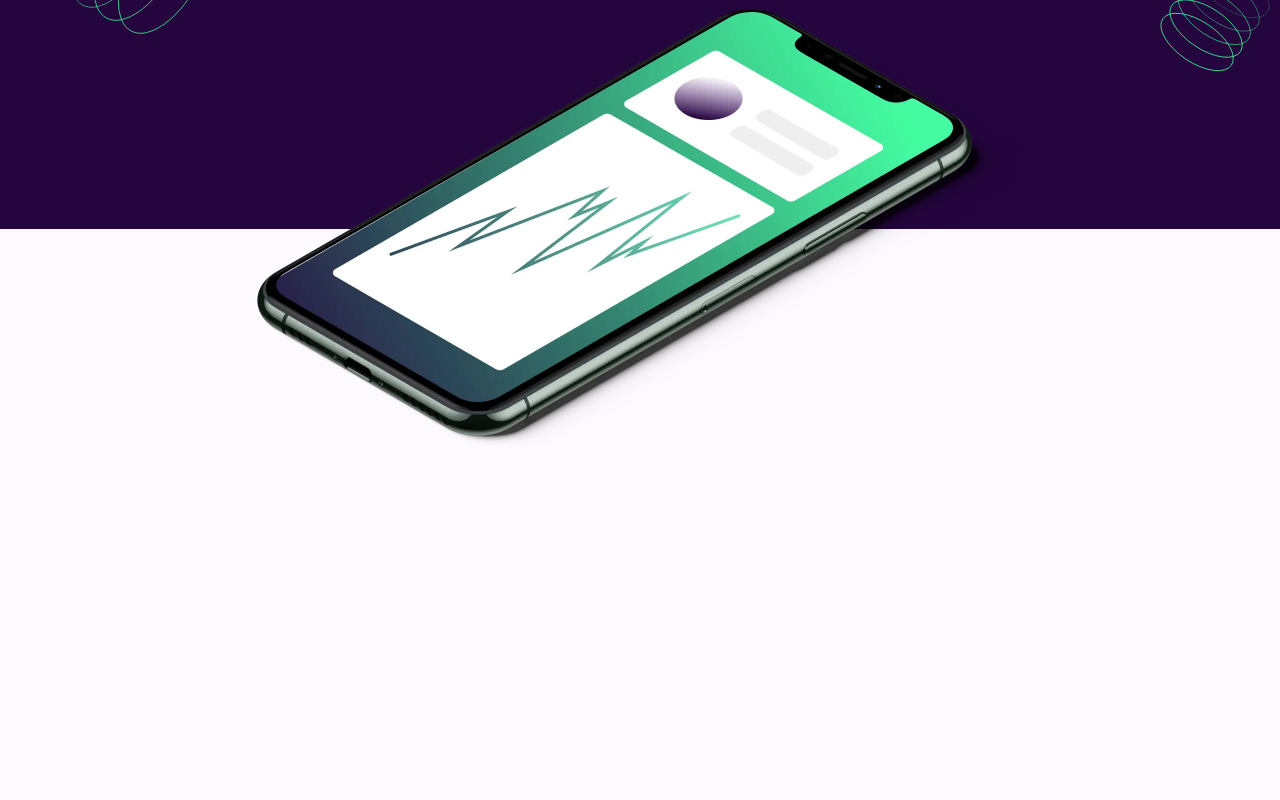
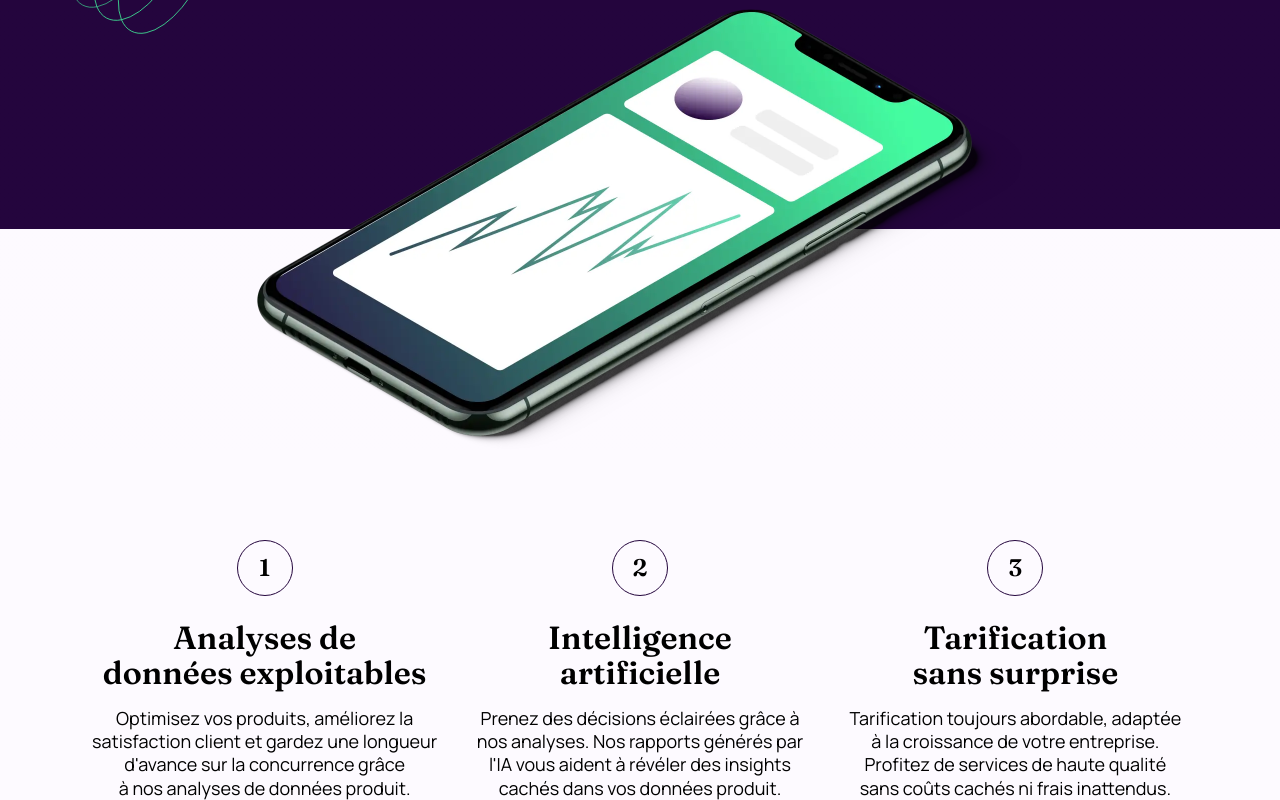
Before and after one commit to cedric-renais/workit, a website built with Vite: page index.html in a window 1280 px wide. Shown: the part 467-1267 px from the top of the page. Before the commit the page ends 917 px from the top, so only its background shows below. Built offline with nearby package versions, Linux system fonts and the light colour scheme.

Commit message:
🚧 Features section HTML & SCSS 🎨

```diff
--- a/index.html
+++ b/index.html
@@ -31,7 +31,7 @@
       <section class="hero">
         <div class="hero__wrapper wrapper">
           <h1 class="hero__headline">
-            Des données <span class="hero__headline--border">adaptées</span> à
+            Des données <span class="hero__headline--green">adaptées</span> à
             vos besoins.
           </h1>
           <a href="#" class="hero__button button">En savoir plus</a>
@@ -47,6 +47,40 @@
           />
         </div>
       </section>
+      <section class="features">
+        <div class="features__wrapper wrapper">
+          <h2 class="features__headline sr-only">Services</h2>
+          <div class="features__item">
+            <span class="features__item-number">1</span>
+            <h3 class="features__item-title">
+              Analyses de données exploitables
+            </h3>
+            <p class="features__item-description">
+              Optimisez vos produits, améliorez la satisfaction client et gardez
+              une longueur d'avance sur la concurrence grâce à nos analyses de
+              données produit.
+            </p>
+          </div>
+          <div class="features__item">
+            <span class="features__item-number">2</span>
+            <h3 class="features__item-title">Intelligence artificielle</h3>
+            <p class="features__item-description">
+              Prenez des décisions éclairées grâce à nos analyses. Nos rapports
+              générés par l'IA vous aident à révéler des insights cachés dans
+              vos données produit.
+            </p>
+          </div>
+          <div class="features__item">
+            <span class="features__item-number">3</span>
+            <h3 class="features__item-title">Tarification sans surprise</h3>
+            <p class="features__item-description">
+              Tarification toujours abordable, adaptée à la croissance de votre
+              entreprise. Profitez de services de haute qualité sans coûts
+              cachés ni frais inattendus.
+            </p>
+          </div>
+        </div>
+      </section>
     </main>
     <!-- Footer -->
     <footer class="footer"></footer>
--- /dev/null
+++ b/sass/components/_features.scss
@@ -0,0 +1,63 @@
+@use '../util/' as u;
+
+.features {
+  margin-block-start: clamp(
+    u.rem(64),
+    3.1594827586206895rem + 3.5862068965517238vw,
+    u.rem(90)
+  );
+
+  &__wrapper {
+    display: grid;
+    gap: u.rem(40) u.rem(26);
+
+    @include u.breakpoint('large') {
+      grid-template-columns: repeat(3, 1fr);
+    }
+  }
+
+  &__headline {
+    text-align: center;
+  }
+
+  &__item {
+    display: grid;
+    gap: u.rem(16) u.rem(32);
+    justify-items: center;
+    text-align: center;
+    text-wrap: balance;
+
+    @media (u.em(900) >= width >= u.em(700)) {
+      grid-template-columns: u.rem(48) auto;
+      grid-template-rows: auto auto;
+      text-align: left;
+      justify-items: start;
+    }
+  }
+
+  &__item-number {
+    display: inline-grid;
+    place-items: center;
+    grid-column: 1 / 2;
+    grid-row: 1 / 3;
+    align-self: center;
+    font-family: 'Fraunces', Georgia, 'Times New Roman', Times, serif;
+    font-weight: 600;
+    line-height: 1.1;
+    font-size: clamp(
+      u.rem(20),
+      1.1206896551724137rem + 0.5517241379310345vw,
+      u.rem(24)
+    );
+    inline-size: u.rem(48);
+    block-size: u.rem(48);
+    border: 1px solid var(--color-purple);
+    border-radius: 50%;
+    margin-block-end: u.rem(8);
+
+    @include u.breakpoint('large') {
+      inline-size: u.rem(56);
+      block-size: u.rem(56);
+    }
+  }
+}
--- a/sass/components/_hero.scss
+++ b/sass/components/_hero.scss
@@ -4,6 +4,11 @@
   position: relative;
   background-color: var(--color-purple);
   text-align: center;
+  margin-block-end: clamp(
+    u.rem(64),
+    3.1594827586206895rem + 3.5862068965517238vw,
+    u.rem(90)
+  );
 
   &::before,
   &::after {
@@ -19,8 +24,7 @@
   }
 
   &::before {
-    top: 20%;
-    left: 0;
+    inset-block-start: 20%;
     inline-size: u.rem(270);
     block-size: u.rem(217);
     background-image: url('../../assets/images/bg-pattern-1.svg');
@@ -29,8 +33,8 @@
   &::after {
     inline-size: u.rem(130);
     block-size: u.rem(135);
-    right: 0;
-    top: 35%;
+    inset-block-start: 20%;
+    inset-inline-end: 0;
     background-image: url('../../assets/images/bg-pattern-2.svg');
   }
 
@@ -41,9 +45,8 @@
     margin-inline: auto;
   }
 
-  &__headline--border {
-    text-decoration: underline var(--color-green) u.rem(3);
-    text-underline-offset: u.rem(7.5);
+  &__headline--green {
+    color: var(--color-green);
   }
 
   &__button {
@@ -55,7 +58,7 @@
       var(--color-purple) 50%,
       var(--color-white) 50%
     );
-    padding-inline: 32px;
+    padding-inline: u.rem(32);
   }
 
   &__image {
--- a/sass/components/_index.scss
+++ b/sass/components/_index.scss
@@ -1,2 +1,3 @@
 @forward 'header';
 @forward 'hero';
+@forward 'features';
--- a/sass/global/_boilerplate.scss
+++ b/sass/global/_boilerplate.scss
@@ -35,3 +35,15 @@ ul {
   inline-size: min(u.rem(1100), calc(100% - u.rem(32)));
   margin-inline: auto;
 }
+
+// Screen reader only
+.sr-only {
+  position: absolute;
+  width: 1px;
+  height: 1px;
+  padding: 0;
+  margin: -1px;
+  overflow: hidden;
+  clip: rect(0, 0, 0, 0);
+  border: 0;
+}
```
